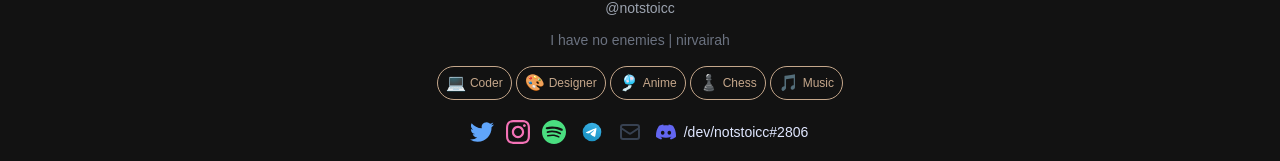
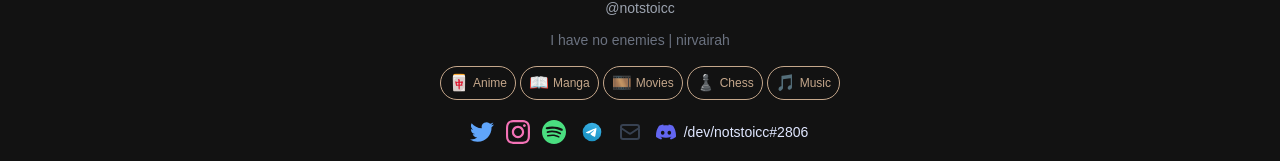
Before and after one commit to notstoicc/v2, a Next.js app: page / in a window 1280 px wide. Shown: the part 319-480 px from the top of the page. Built offline with nearby package versions, Linux system fonts and the light colour scheme; no server answers.

Commit message:
Banner.jsx

```diff
--- a/components/Banner.jsx
+++ b/components/Banner.jsx
@@ -12,9 +12,9 @@ function Banner({ icon, label }) {
   function Banners() {
     return (
       <div className="mx-auto flex flex-wrap items-center justify-center gap-1">
-        <Banner icon="💻" label="Coder" />
-        <Banner icon="🎨" label="Designer" />
-        <Banner icon="🎐" label="Anime" />
+        <Banner icon="🀄" label="Anime" />
+        <Banner icon="📖" label="Manga" />
+        <Banner icon="🎞️" label="Movies" />
         <Banner icon="♟️" label="Chess" />
         <Banner icon="🎵" label="Music" />
       </div>
```
